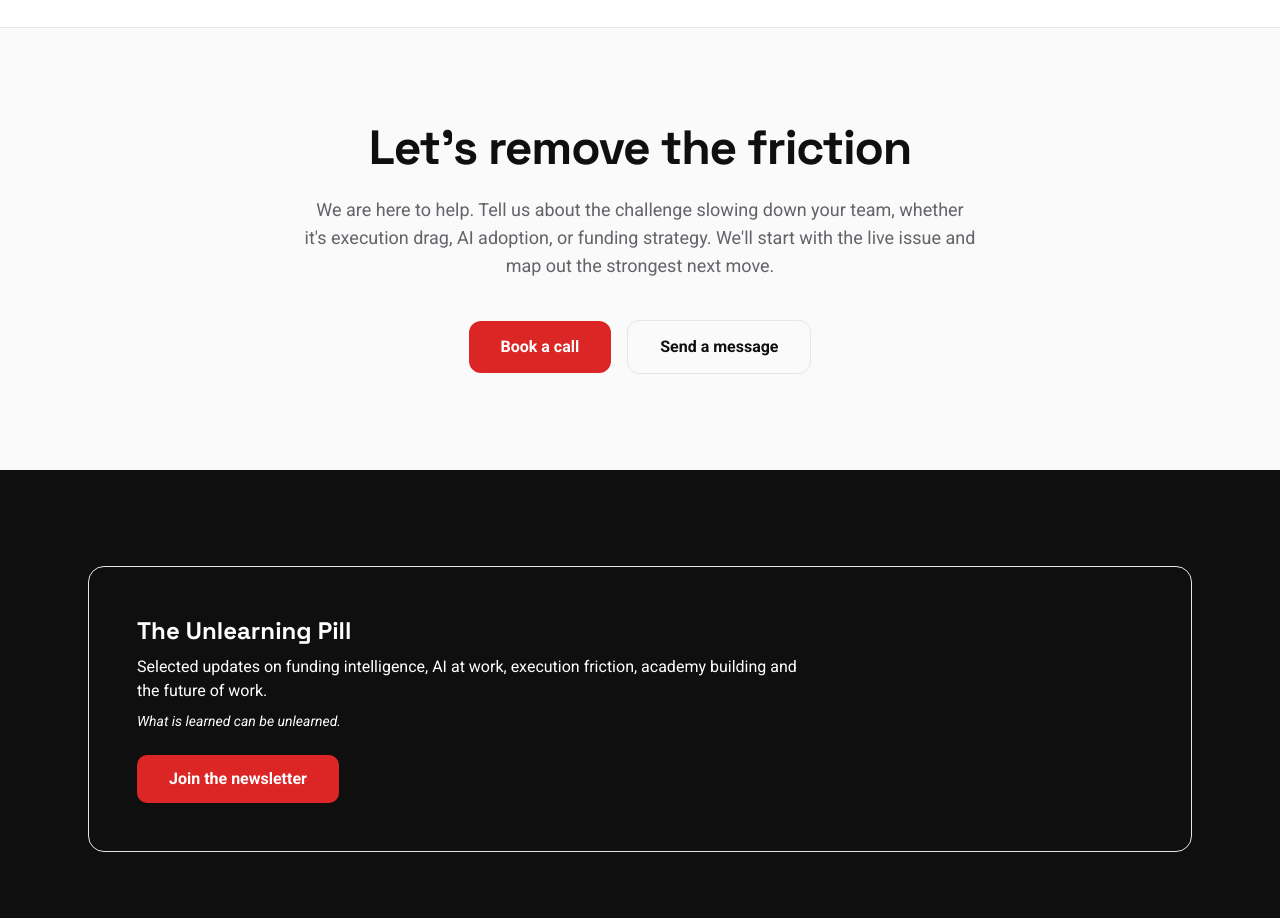
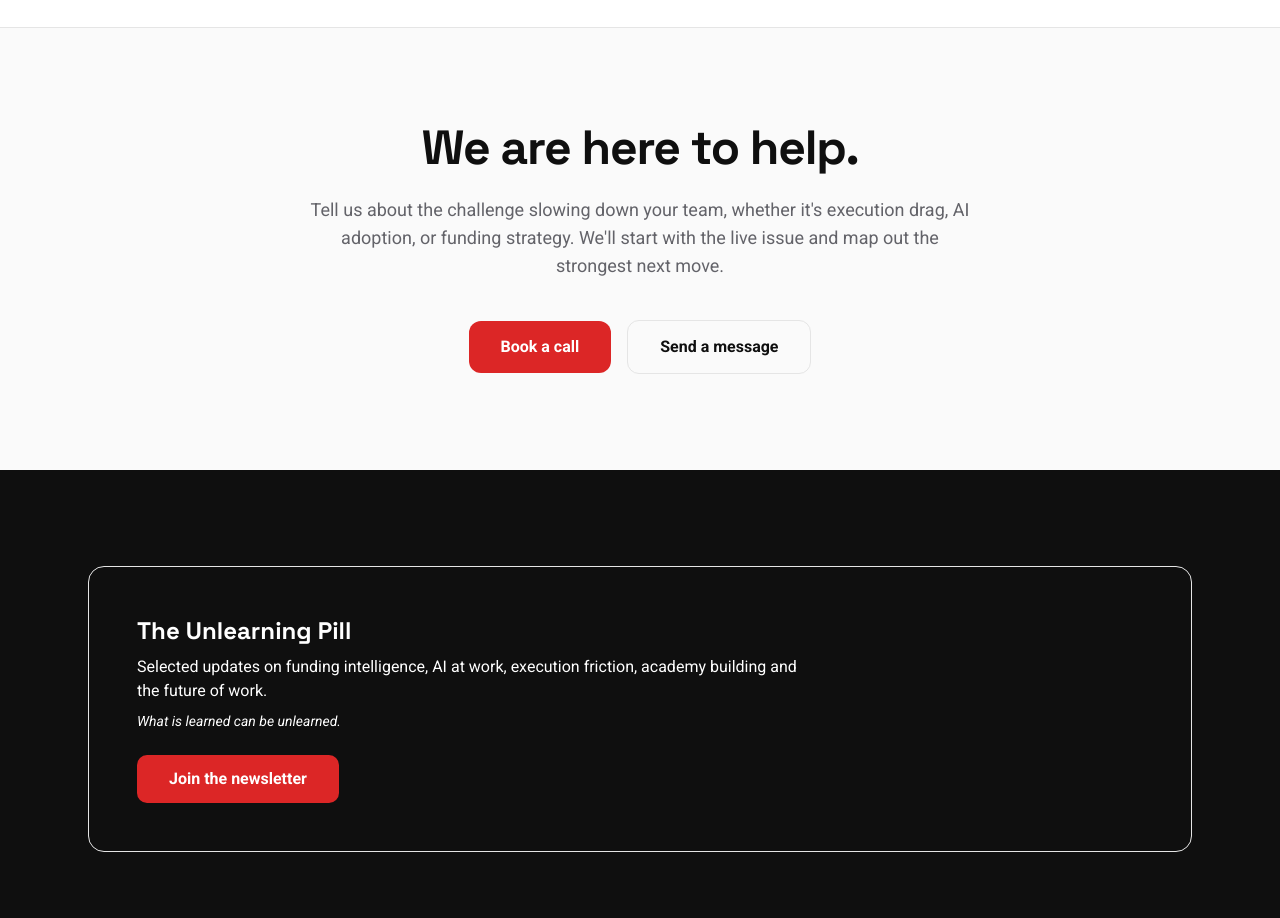
Before and after one commit to razvanv1/whisper-ui-themes, a React (Vite) app: page / in a window 1280 px wide. Shown: the part 6980-7898 px from the top of the page. Built offline with nearby package versions, Linux system fonts and the light colour scheme; the HTML template or start-up script is replaced by a standard one.

Commit message:
Changes
Co-authored-by: razvanv1 <131763947+razvanv1@users.noreply.github.com>

```diff
--- a/src/pages/Home.tsx
+++ b/src/pages/Home.tsx
@@ -439,8 +439,8 @@ const Home = () => {
 
       {/* Final CTA */}
       <CTASection
-        title="Let's remove the friction"
-        copy="We are here to help. Tell us about the challenge slowing down your team, whether it's execution drag, AI adoption, or funding strategy. We'll start with the live issue and map out the strongest next move."
+        title="We are here to help."
+        copy="Tell us about the challenge slowing down your team, whether it's execution drag, AI adoption, or funding strategy. We'll start with the live issue and map out the strongest next move."
       />
     </PageLayout>
   );
```
